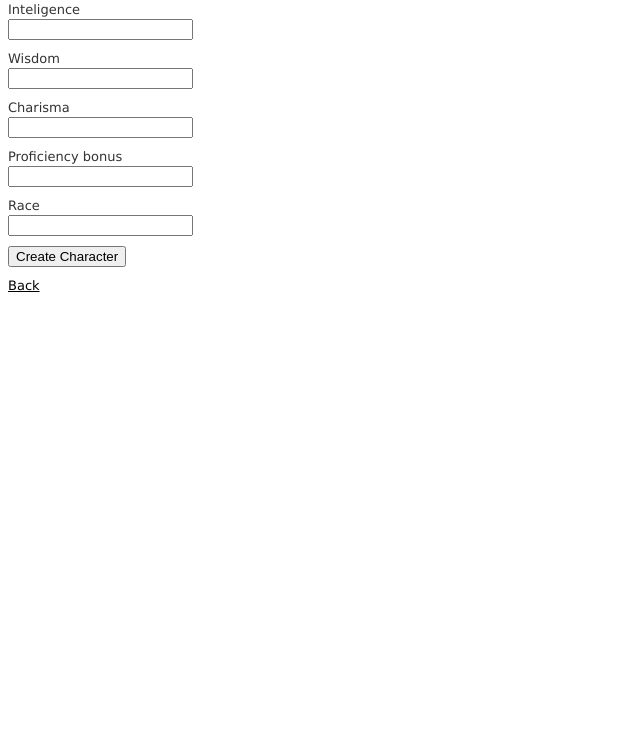
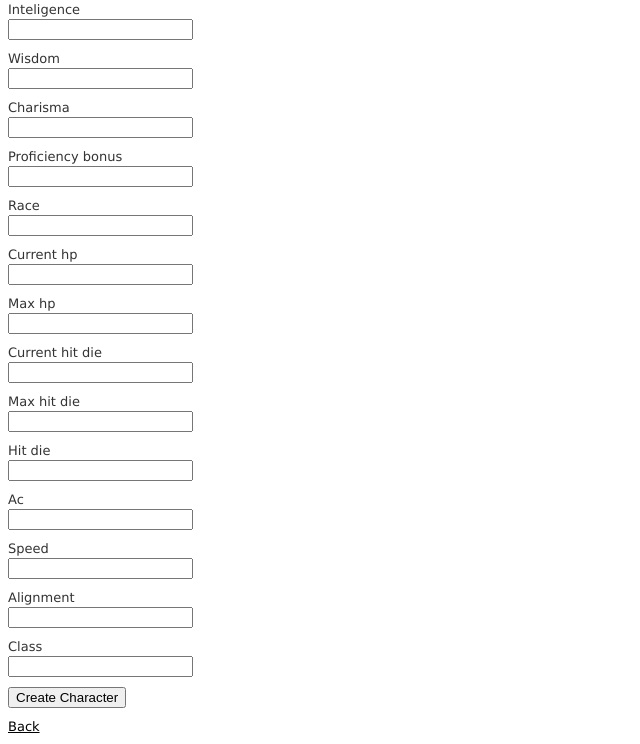
Before and after one commit to csampson/dungeoneer, a Rails app: page /characters/new in a window 1280 px wide. Shown: the part 493-1237 px from the top of the page, without its empty margins (0-640 px from the left). Before the commit the page ends 800 px from the top, so only its background shows below. Run offline with Rails 7, Linux system fonts and the light colour scheme; style sheets or scripts are compiled from the project's sources; some libraries are stand-ins or nearby versions.

Commit message:
Add missing character fields.

```diff
--- a/app/controllers/characters_controller.rb
+++ b/app/controllers/characters_controller.rb
@@ -69,6 +69,6 @@ class CharactersController < ApplicationController
 
     # Never trust parameters from the scary internet, only allow the white list through.
     def character_params
-      params.require(:character).permit(:name, :background, :personality_traits, :ideals, :bonds, :flaws, :strength, :dexterity, :constitution, :inteligence, :wisdom, :charisma, :proficiency_bonus, :race)
+      params.require(:character).permit(:name, :background, :personality_traits, :ideals, :bonds, :flaws, :strength, :dexterity, :constitution, :inteligence, :wisdom, :charisma, :proficiency_bonus, :race, :current_hp, :max_hp, :current_hit_die, :max_hit_die, :hit_die, :ac, :speed, :alignment, :klass)
     end
 end
--- a/app/views/characters/_form.html.erb
+++ b/app/views/characters/_form.html.erb
@@ -67,6 +67,42 @@
     <%= f.label :race %><br>
     <%= f.text_field :race %>
   </div>
+  <div class="field">
+    <%= f.label :current_hp %><br>
+    <%= f.text_field :current_hp %>
+  </div>
+  <div class="field">
+    <%= f.label :max_hp %><br>
+    <%= f.text_field :max_hp %>
+  </div>
+  <div class="field">
+    <%= f.label :current_hit_die %><br>
+    <%= f.text_field :current_hit_die %>
+  </div>
+  <div class="field">
+    <%= f.label :max_hit_die %><br>
+    <%= f.text_field :max_hit_die %>
+  </div>
+  <div class="field">
+    <%= f.label :hit_die %><br>
+    <%= f.text_field :hit_die %>
+  </div>
+  <div class="field">
+    <%= f.label :ac %><br>
+    <%= f.text_field :ac %>
+  </div>
+  <div class="field">
+    <%= f.label :speed %><br>
+    <%= f.text_field :speed %>
+  </div>
+  <div class="field">
+    <%= f.label :alignment %><br>
+    <%= f.text_field :alignment %>
+  </div>
+  <div class="field">
+    <%= f.label :class %><br>
+    <%= f.text_field :klass %>
+  </div>
   <div class="actions">
     <%= f.submit %>
   </div>
```
Also changed, not shown: app/views/characters/show.html.erb (+45 -0 lines), db/migrate/20150502032412_add_details_to_characters.rb (added, +13 -0 lines), db/schema.rb.
